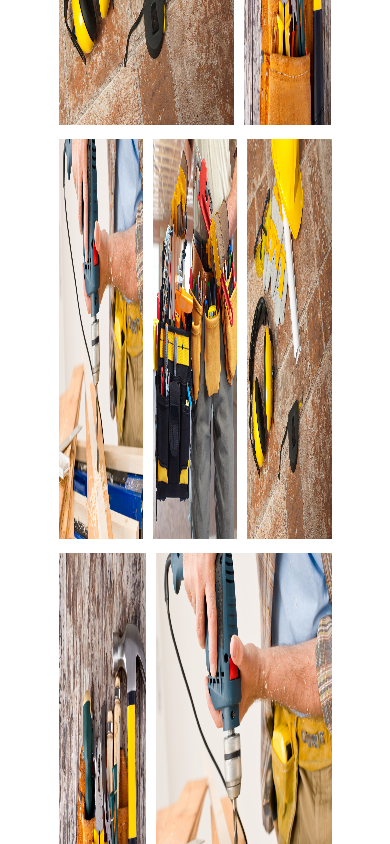
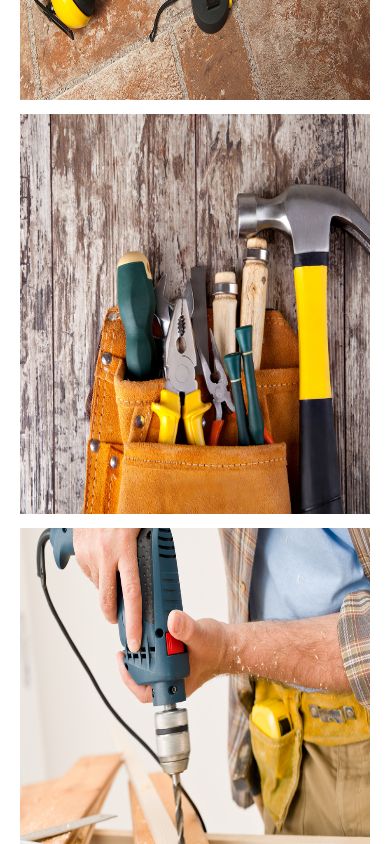
Before and after one commit to samynaj/elpeeconsults, a Next.js app: page / in a window 390 px wide. Shown: the part 3400-4244 px from the top of the page. Built offline with nearby package versions, Linux system fonts and the light colour scheme.

Commit message:
projects responsiveness

```diff
--- a/components/Projects/index.module.scss
+++ b/components/Projects/index.module.scss
@@ -1,5 +1,8 @@
 .root {
     padding: 100px 15%;
+    @media  (max-width: 800px) {
+        padding: 100px 20px;
+    }
 
     .top {
         text-align: left;
@@ -12,7 +15,6 @@
             text-align: left;
             width: 100px;
             height: 3px;
-            // align-self: flex-start;
             border: 1px solid orange;
             background-color: orange;
         }
@@ -35,6 +37,10 @@
             grid-template-columns: 2fr 1fr;
             gap: 10px;
 
+            @media  (max-width: 800px) {
+                grid-template-columns: 1fr;
+            }
+
             div {
                 &:hover {
                     scale: 1.1;
@@ -47,6 +53,10 @@
             grid-template-columns: 1fr 1fr 1fr;
             gap: 10px;
 
+            @media  (max-width: 800px) {
+                grid-template-columns: 1fr;
+            }
+
             div {
                 &:hover {
                     scale: 1.1;
@@ -58,6 +68,10 @@
             display: grid;
             grid-template-columns: 1fr 2fr;
             gap: 10px;
+
+            @media  (max-width: 800px) {
+                grid-template-columns: 1fr;
+            }
 
             div {
                 &:hover {
```
